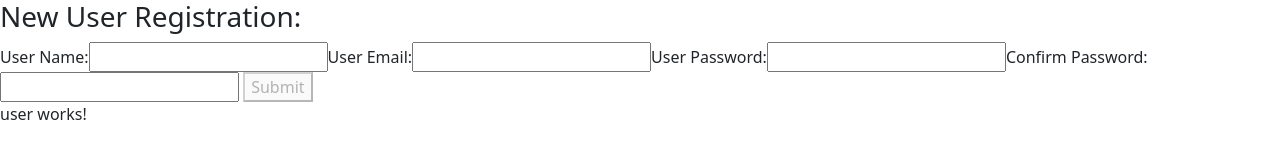
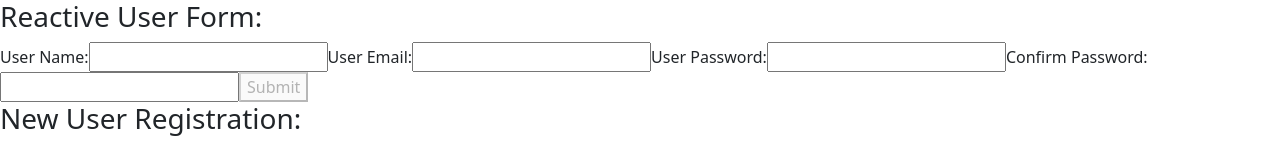
Before and after one commit to sreenath20/Ford-Aug-2025-angular-demo, an Angular app: page / in a window 1280 px wide. Shown: the top 141 px of the page. Built offline with nearby package versions, Linux system fonts and the light colour scheme.

Commit message:
Angular reactive form + custom validator added

```diff
--- a/src/app/app.component.html
+++ b/src/app/app.component.html
@@ -1,3 +1,4 @@
+<app-reactive-form-registration/>
 <app-registration/>
 
 <app-admin *ngIf="isAdmin"></app-admin>
--- a/src/app/app.component.ts
+++ b/src/app/app.component.ts
@@ -11,10 +11,11 @@ import { SquarePipe } from './pipes/sqare.pipe';
 import { SearchPipe } from './pipes/search.pipe';
 import { SortPipe } from './pipes/sort.pipe';
 import { RegistrationComponent } from './components/registration/registration.component';
+import { ReactiveFormRegistrationComponent } from './components/reactive-form-registration/reactive-form-registration.component';
 // <app-root></app-root>
 @Component({
   selector: 'app-root',
-  imports: [RegistrationComponent,SortPipe, SearchPipe, SquarePipe, StarPipe, UserComponent, AdminComponent, RouterOutlet, FormsModule, CommonModule, NgIf, NgFor, NgSwitch, NgSwitchCase, NgSwitchDefault, NgClass, HighlightDirective],
+  imports: [ReactiveFormRegistrationComponent,RegistrationComponent,SortPipe, SearchPipe, SquarePipe, StarPipe, UserComponent, AdminComponent, RouterOutlet, FormsModule, CommonModule, NgIf, NgFor, NgSwitch, NgSwitchCase, NgSwitchDefault, NgClass, HighlightDirective],
   templateUrl: './app.component.html',
   styleUrl: './app.component.css',
   standalone: true
--- /dev/null
+++ b/src/app/components/reactive-form-registration/reactive-form-registration.component.html
@@ -0,0 +1,33 @@
+<div>
+    <h3> Reactive User Form:</h3>
+    <form [formGroup]="registrationFormGroup" (ngSubmit)="onSubmit()">
+        <label for="name">User Name:</label>
+        <input type="text" id="uname" name="uname" formControlName="name">
+        <div class="text-danger" *ngIf="f['name'].touched && f['name'].invalid">
+            <small *ngIf="f['name'].errors?.['required']">Name Required.</small>
+            <small *ngIf="f['name'].errors?.['minlength']">Minimum 3 chars Required.</small>
+        </div>
+        <label for="name">User Email:</label>
+        <input type="text" id="uemail" name="uemail" formControlName="email">
+        <div class="text-danger" *ngIf="f['email'].touched && f['email'].invalid">
+            <small *ngIf="f['email'].errors?.['required']">Email Required.</small>
+            <small *ngIf="f['email'].errors?.['pattern']">Enter valid email. e.g: info-Gmail.com.</small>
+        </div>
+        <label for="name">User Password:</label>
+        <input type="text" id="upwd" name="upwd" formControlName="password">
+        <div class="text-danger" *ngIf="f['password'].touched && f['password'].invalid">
+            <small *ngIf="f['password'].errors?.['required']">Password Required.</small>
+            <small *ngIf="f['password'].errors?.['minlength']">Password must be at least 8 characters long.</small>
+            <small *ngIf="f['password'].errors?.['pattern']">Password must include at least one
+                uppercase letter, one lowercase letter, one digit, and one special character.</small>
+        </div>
+        <label for="name">Confirm Password:</label>
+        <input type="text" id="ucpwd" name="ucpwd" formControlName="confirmPassword">
+        <div class="text-danger" *ngIf="f['confirmPassword'].touched && f['confirmPassword'].invalid || registrationFormGroup.errors?.['passwordMismatch']">
+            <small *ngIf="f['confirmPassword'].errors?.['required']">Confirm Password Required.</small>
+            <small *ngIf="registrationFormGroup.errors?.['passwordMismatch']">Passwords do not match.</small>
+        </div>
+
+        <button type="submit" [disabled]="registrationFormGroup.invalid">Submit</button>
+    </form>
+</div>
--- /dev/null
+++ b/src/app/components/reactive-form-registration/reactive-form-registration.component.ts
@@ -0,0 +1,51 @@
+import { CommonModule } from '@angular/common';
+import { Component } from '@angular/core';
+import { AbstractControl, FormBuilder, FormGroup, ReactiveFormsModule, ValidationErrors, Validators } from '@angular/forms';
+
+@Component({
+  selector: 'app-reactive-form-registration',
+  imports: [ReactiveFormsModule, CommonModule],
+  templateUrl: './reactive-form-registration.component.html',
+  styleUrl: './reactive-form-registration.component.css'
+})
+export class ReactiveFormRegistrationComponent {
+  registrationFormGroup: FormGroup;
+  // Dependency Injection of FormBuilder
+  constructor(private fb: FormBuilder) {
+    this.registrationFormGroup = this.fb.group(
+      {
+        name: ['', [Validators.required, Validators.minLength(3)]]
+        ,
+        email: ['', [Validators.required, Validators.pattern('^[a-zA-Z0-9._%+-]+@[a-zA-Z0-9.-]+\.[a-zA-Z]{2,6}$')]],
+        password: [
+          '',
+          [
+            Validators.required,
+            Validators.minLength(8),
+            Validators.pattern('^(?=.*[a-z])(?=.*[A-Z])(?=.*[0-9])(?=.*[!#$%^&*])[a-zA-Z0-9!#$%^&*]{8,}$')
+          ]
+        ],
+        confirmPassword: ['', [Validators.required]]
+      },
+      {
+        // custom synchronous validator
+        validator:[this.passwordMatchValidator]
+      }
+    );
+  }
+  get f() {
+    return this.registrationFormGroup.controls;
+  }
+  onSubmit() {
+    console.log("form submitted.", this.registrationFormGroup.value);
+
+  }
+  // custom validation in reactive forms
+  passwordMatchValidator(group: AbstractControl): ValidationErrors | null {
+    const password = group.get('password')?.value;
+    const confirmPassword = group.get('confirmPassword')?.value;
+    return password === confirmPassword ? null : { passwordMismatch: true };
+
+  }
+
+}
--- a/src/app/components/registration/registration.component.html
+++ b/src/app/components/registration/registration.component.html
@@ -34,6 +34,6 @@
 
         {{user.name}}
         <!-- submit -->
-        <button type="submit" [disabled]="( userForm.invalid)">Submit</button>
+        <button type="submit" [disabled]="( userForm.invalid || (pwd.value != cpwd.value))">Submit</button>
     </form>
 </div>
```
Also changed, not shown: src/app/components/reactive-form-registration/reactive-form-registration.component.css (added), 1 other file (tests, documents, lock files or other folders).
